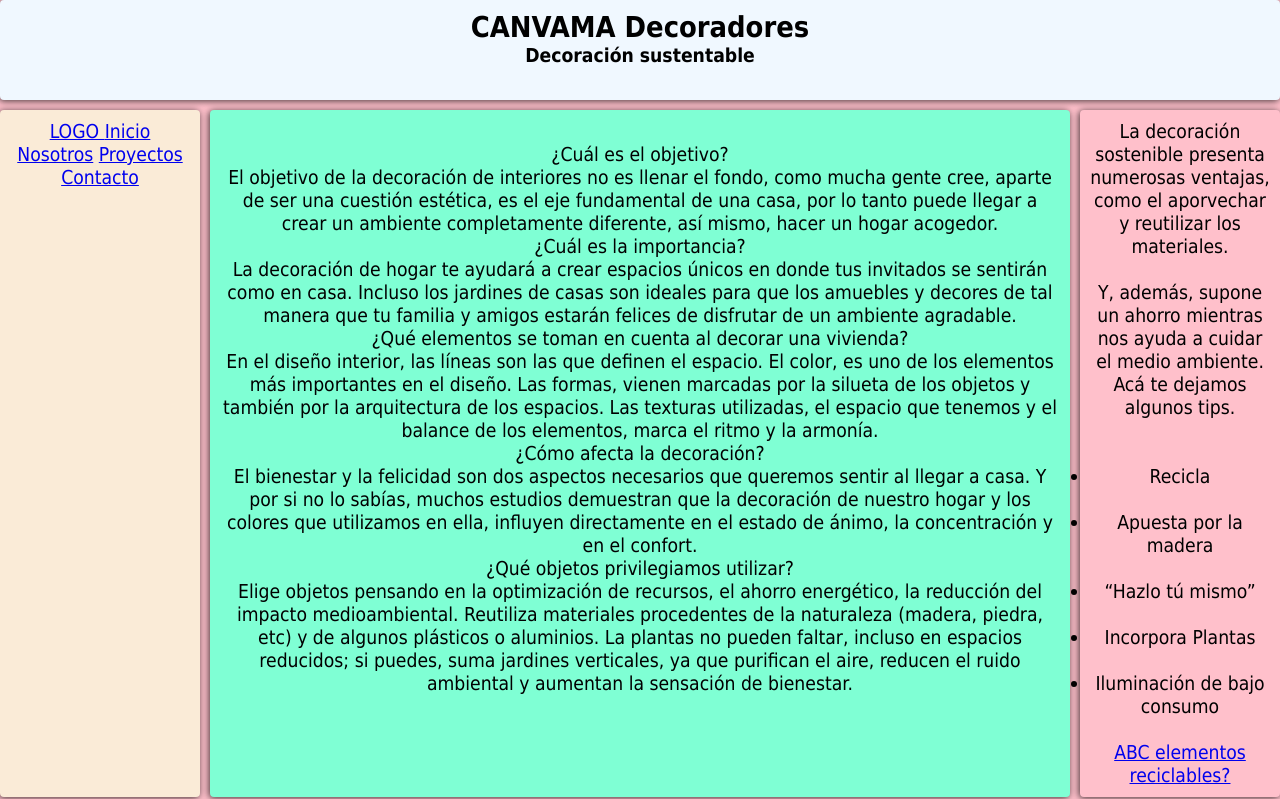
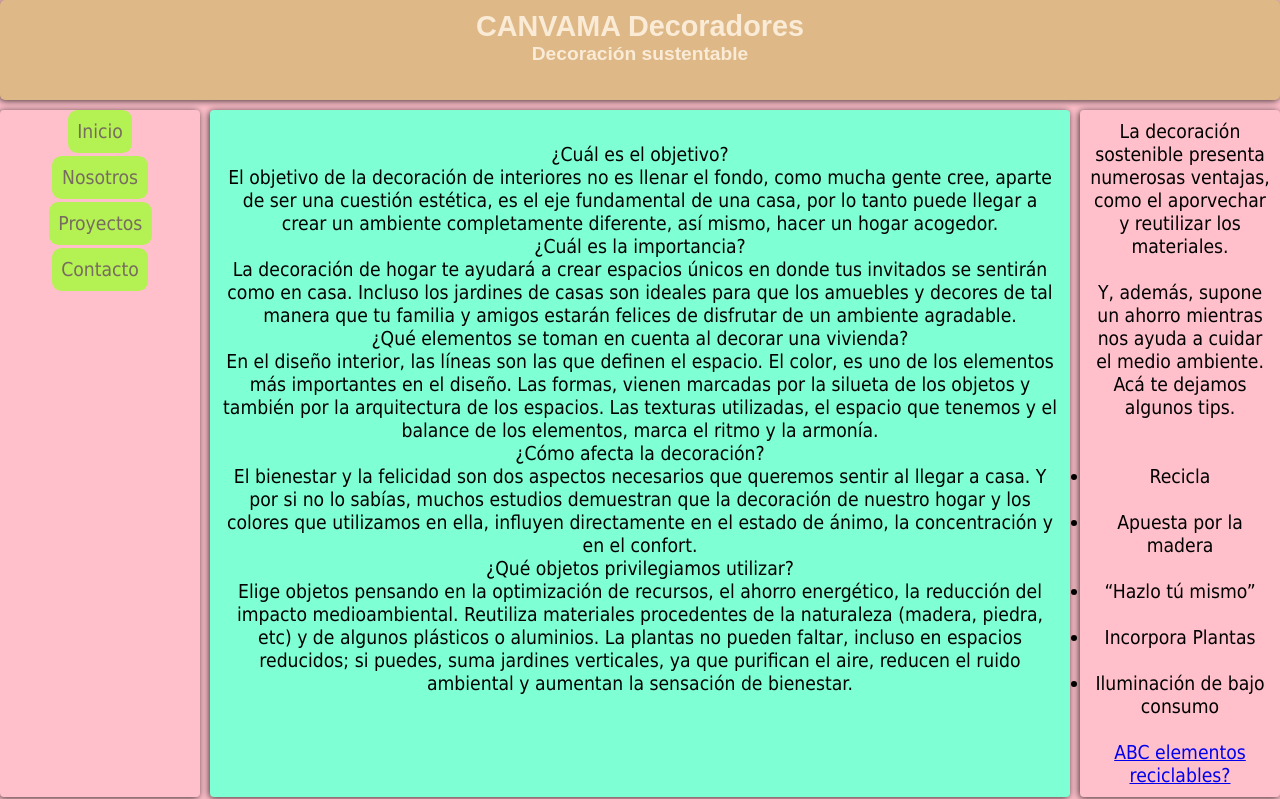
Before and after one commit to GitMFC2022/TEMPORAL, a plain HTML site: page index.html in a window 1280 px wide. Shown: the top 799 px of the page. Drawn offline with Linux system fonts and the light colour scheme.

Commit message:
barra NAV estable

```diff
--- a/css/grid.css
+++ b/css/grid.css
@@ -45,12 +45,19 @@ body {
 
 .header {
     grid-area: header;
-    background-color: aliceblue;
+    font-family: sans-serif;
+    background-color: burlywood;
+    color: antiquewhite;
+    border-radius: 5px; /**redondeo los bordes del sombreado**/
+    text-align: center;
 }
 
 .navbar {
     grid-area: navbar;
-    background-color: antiquewhite;
+}
+
+.nav-menu-link:hover {
+    background-color: rosybrown;
 }
 
 .main {
@@ -71,6 +78,7 @@ body {
 /* LAYOUT CELULAR */
 /**************************/
 
+
 .grid-container {
     display: grid;
     gap: 10px;
@@ -82,6 +90,31 @@ body {
         "sidebar"   100px
         "footer"    100px;
 }
+
+.nav-menu {
+    display: flex;
+    list-style: none;
+    justify-content: center;
+    padding: .5em;
+    margin: auto;
+}
+
+
+.logotype {
+display: flex;
+justify-content: left;
+}
+
+.nav-menu-link {
+    background-color: lightcoral;
+    color: antiquewhite;
+    text-decoration: none; /**con esto elimino el subrayado de los link q coloca x default**/
+    padding: .5em; /**le amplio la zona sombreada sobre el boton del link**/
+    border-radius: .5em; /**redondeo los bordes del sombreado**/
+    margin:0.3%;
+ }
+
+
 
 /* LAYOUT TABLET */
 /**************************/
@@ -109,6 +142,21 @@ body {
         "footer  footer"    100px /
         200px auto;
     }
+
+    .nav-menu {
+        display: flex;
+        list-style: none;
+        justify-content: center;
+        padding: .5em;
+        margin: -.5em;
+
+    }
+
+    .nav-menu-link {
+        background-color: rgb(180, 241, 83);
+        color: rgb(118, 108, 95);
+        text-decoration: none; /**con esto elimino el subrayado de los link q coloca x default**/
+    }
 }
 
 
@@ -126,4 +174,7 @@ body {
         "footer  footer footer"    100px /
         200px    auto   200px;
     }
+    .nav-menu {
+        display: inline-block;
+    }
 }
--- a/index.html
+++ b/index.html
@@ -28,18 +28,21 @@
   </header>
   <nav class="navbar">
 
-    <a href="##" class="logo"> LOGO </a>
-    <a class="nav" href="index.html" class="nav-menu-link"  >Inicio</a>
-    <a class="nav" href="about.html" class="nav-menu-link"  >Nosotros</a>
-    <a class="nav" href="project.html" class="nav-menu-link" >Proyectos</a>
-    <a class="nav" href="contact.html" class="nav-menu-link" >Contacto</a>
+    <!-- <a href="##" class="logo"> LOGO </a>
+    <a class="navbar-link" href="index.html">Inicio</a>
+    <a class="navbar-link" href="about.html">Nosotros</a>
+    <a class="navbar-link" href="project.html">Proyectos</a>
+    <a class="navbar-link" href="contact.html">Contacto</a> -->
 
-      <!-- <ul class="nav-menu">
+      <ul class="nav-menu">
         <li class="nav-menu-item"><a href="index.html" class="nav-menu-link">Inicio</a></li>
+        <br>
         <li class="nav-menu-item"><a href="about.html" class="nav-menu-link">Nosotros</a></li>
+        <br>
         <li class="nav-menu-item"><a href="project.html" class="nav-menu-link">Proyectos</a></li>
+        <br>
         <li class="nav-menu-item"><a href="contact.html" class="nav-menu-link">Contacto</a></li>
-      </ul> -->
+      </ul>
 
   </nav>
   <aside class="sidebar">
```
